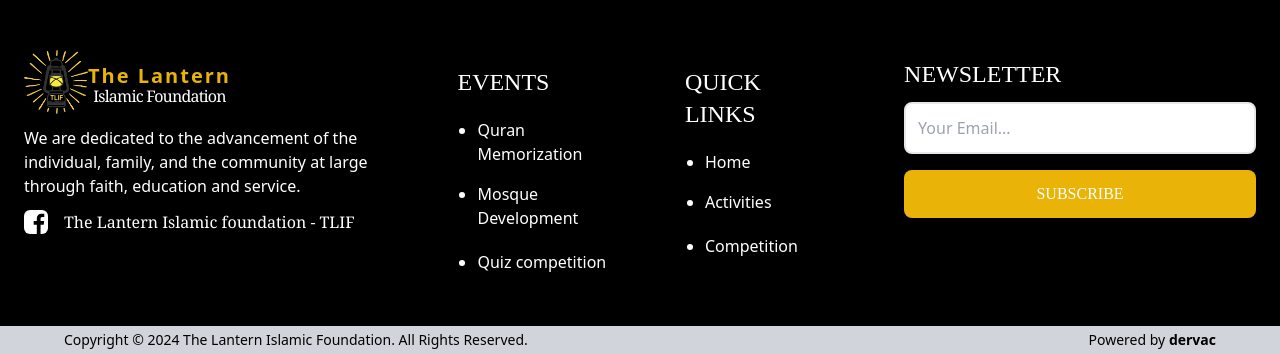
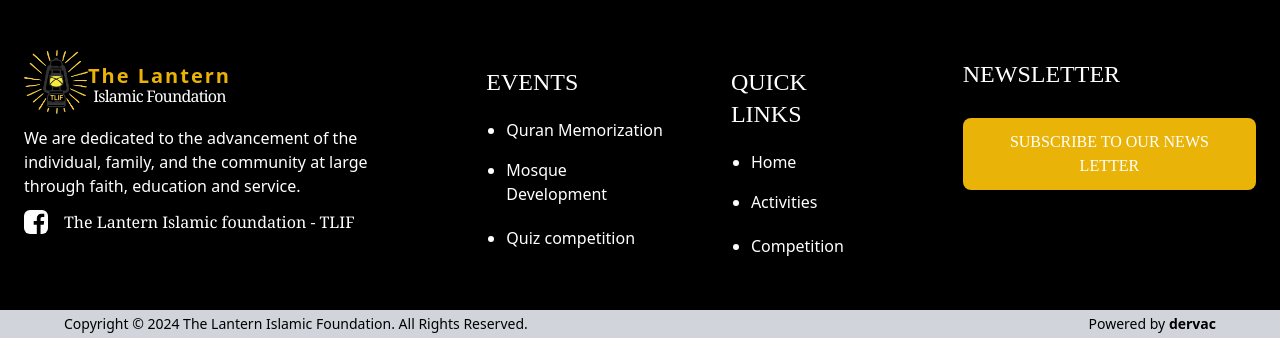
Before and after one commit to stanley-meruo/The-Lantern-Islamic-Foundation, a website: page src/contact.html in a window 1280 px wide. Shown: the part 2406-2760 px from the top of the page. Drawn offline with Linux system fonts and the light colour scheme; a web font is replaced by a local one.

Commit message:
NEWSLETTER contact footer
i did the news letter sub for the footer at the contact page

```diff
--- a/package.json
+++ b/package.json
@@ -5,6 +5,7 @@
   "dependencies": {
     "flowbite": "^2.3.0",
     "js": "^0.1.0",
+    "mailtoui": "^1.0.3",
     "node.js": "^0.0.1-security",
     "swipe-js": "^2.0.2",
     "swiper": "^11.1.1"
--- a/src/contact.html
+++ b/src/contact.html
@@ -72,7 +72,6 @@
     <p class="text-white text-xl font-medium lg:text-3xl">CONTACT</p>
   </section>
 
-
  <section class="bg-hero-pattern bg-gray-100 bg-blend-multiply lg:px-12">
     <h1 class="text-4xl text-yellow-600 font-semibold font-almendra text-center py-8 lg:py-12">CONTACT </h1>
 
@@ -104,7 +103,6 @@
     </div>
 
  </section>
-
 
  <section class="px-4 md:px-10 lg:px-20">
     <div class="grid">
@@ -216,16 +214,16 @@
 
    <div class="mt-5">
       <p class="text-2xl text-white font-almendra pb-3">NEWSLETTER</p>
-        <input
+      <!-- <input
         type="text"
         name="email"
         placeholder="Your Email..."
         class="w-full p-3 border-[2px] rounded-lg"
-        />
+      /> -->
       <button
         class="bg-yellow-500 font-medium font-almendra text-white px-4 py-3 my-4 w-full rounded-lg hover:bg-yellow-600"
       >
-          SUBSCRIBE
+        <a class="mailtoui" href="mailto:aliuanas004@gmail.com?subject=News%20letter%20subscription&body=i%20to%20subscribe%20to%20your%20news%20letter%20My%20mail:%20%20(%20Your%20mail%20here..... )">SUBSCRIBE TO OUR NEWS LETTER</a>
       </button>
     </div>
   </footer>
--- a/src/js/newletter.js
+++ /dev/null
@@ -1 +0,0 @@
-const input = document.getElementById()
--- a/src/js/script.js
+++ b/src/js/script.js
@@ -138,3 +138,5 @@ function topFunction() {
   document.body.scrollTop = 0; // For Safari
   document.documentElement.scrollTop = 0; // For Chrome, Firefox, IE and Opera
 }
+
+// NEWSLETTER SUBSCRIPTION
```
Also changed, not shown: src/css/output.css, 1 other file. Lines whose indentation alone changed are shown as unchanged.
